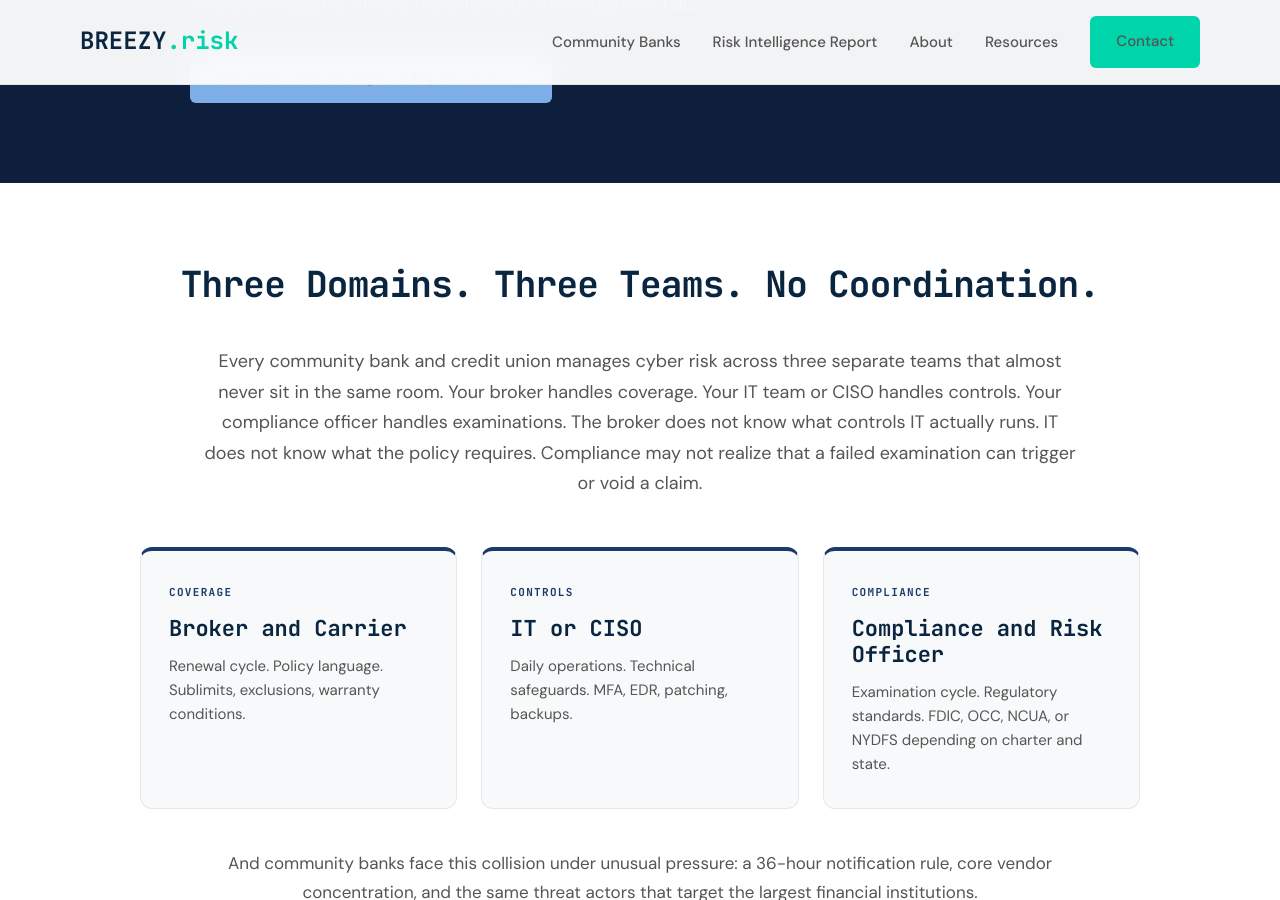
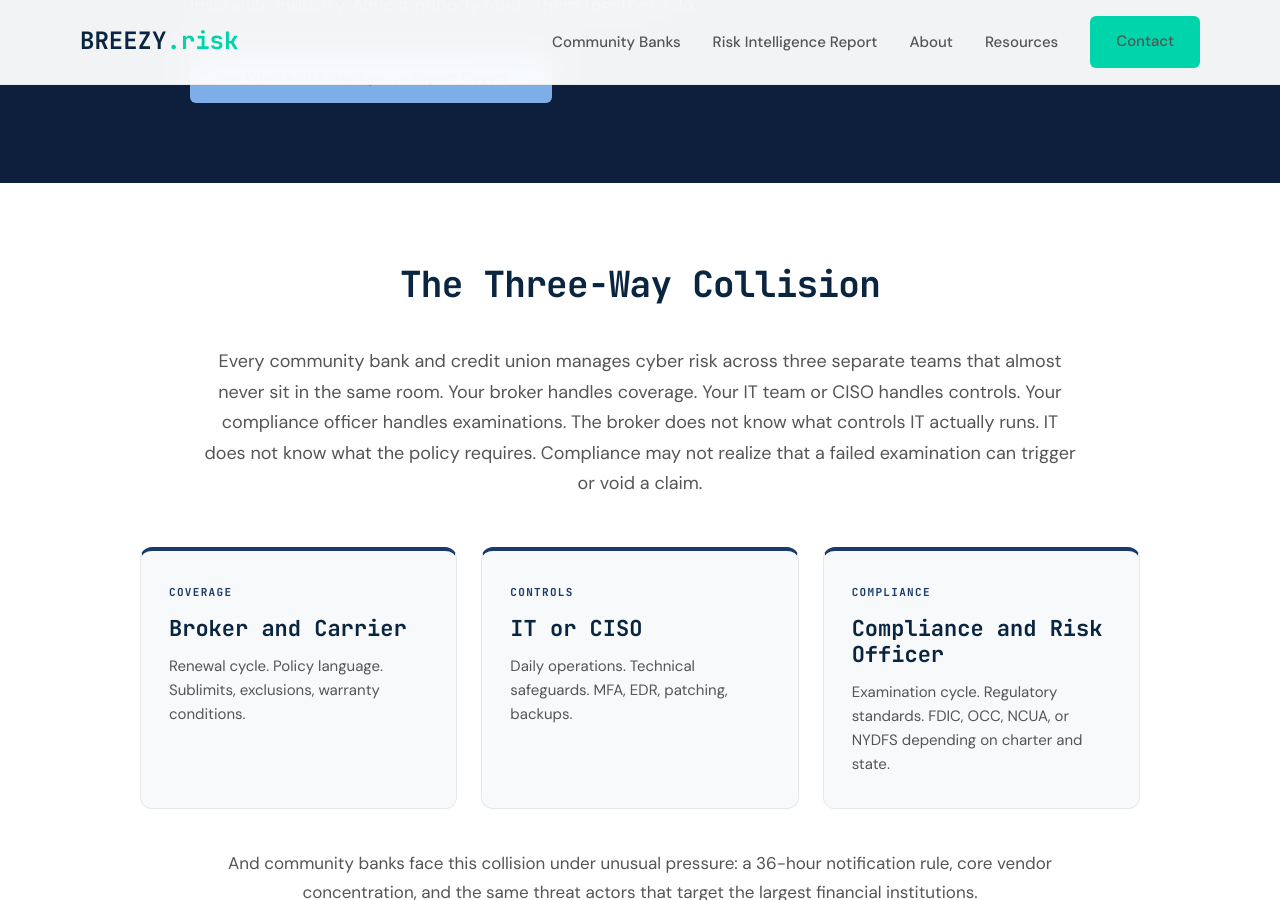
Before and after one commit to joeproe1/breezyins.com, a Jekyll site: the page built from community-bank-insurance.html, in a window 1280 px wide and 900 px high, scrolled down 597 px. Built offline with Jekyll 4.4.1, drawn with Linux system fonts in a browser that asks for light colours; some of the changed text lies outside the part shown.

Commit message:
Differentiate Section 2 H2 and clarify scenarios H3 antecedent
Co-Authored-By: Claude Opus 4.6 <noreply@anthropic.com>

```diff
--- a/community-bank-insurance.html
+++ b/community-bank-insurance.html
@@ -562,7 +562,7 @@ permalink: /community-bank-insurance/
      ======================================== -->
 <section class="collision-section">
   <div class="container">
-    <h2 class="bank-section-heading">Three Domains. Three Teams. No Coordination.</h2>
+    <h2 class="bank-section-heading">The Three-Way Collision</h2>
     <p class="collision-intro">
       Every community bank and credit union manages cyber risk across three separate teams that almost never sit in the same room. Your broker handles coverage. Your IT team or CISO handles controls. Your compliance officer handles examinations. The broker does not know what controls IT actually runs. IT does not know what the policy requires. Compliance may not realize that a failed examination can trigger or void a claim.
     </p>
@@ -658,7 +658,7 @@ permalink: /community-bank-insurance/
      ======================================== -->
 <section class="scenarios-section">
   <div class="container">
-    <h3 class="bank-section-heading">How These Gaps Show Up at Claim Time</h3>
+    <h3 class="bank-section-heading">How Coverage Gaps Show Up at Claim Time</h3>
     <p class="scenarios-section__intro">Three real examples from policy reviews. Different banks, different carriers, same pattern.</p>
     <div class="scenarios-grid">
       <div class="scenario-card">
```
